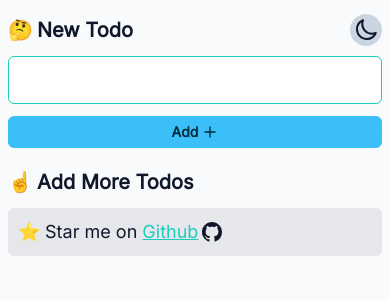
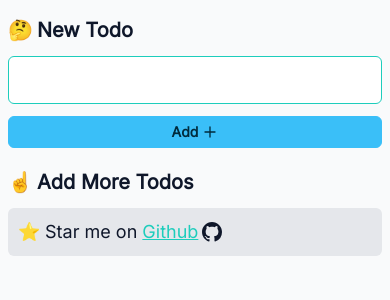
Before and after one commit to thuyencode/my-todo-app, a React (Vite) app: page / in a window 390 px wide. Shown: the top 300 px of the page. Built offline with nearby package versions, Linux system fonts and the light colour scheme; a web font is replaced by a local one.

Commit message:
Implement useContext API

```diff
--- a/src/App.jsx
+++ b/src/App.jsx
@@ -1,13 +1,11 @@
 /* eslint-disable no-undef */
 import NewTodoForm from './components/NewTodoForm'
 import TodoList from './components/TodoList'
-import ToggleDarkMode from './components/ToggleDarkMode'
 import { StateProvider } from './contexts/Context'
 
 function App () {
   return (
     <StateProvider>
-      <ToggleDarkMode />
       <NewTodoForm />
       <TodoList />
     </StateProvider>
--- a/src/components/ToggleDarkMode.jsx
+++ /dev/null
@@ -1,23 +0,0 @@
-import { useContext } from 'react'
-import Icon from './Icon'
-import { AppContext } from '../contexts/Context'
-
-function ToggleDarkMode () {
-  const {
-    darkMode,
-    toggleDarkMode
-  } = useContext(AppContext)
-
-  return (
-    <>
-      <button
-        className='absolute right-0 top-0 mr-2 mt-[14px] rounded-full bg-slate-300 p-1 hover:bg-slate-800 hover:text-white focus-visible:outline-none dark:bg-slate-800 dark:hover:bg-gray-50 dark:hover:text-slate-900 lg:mr-0'
-        onClick={() => toggleDarkMode()}
-      >
-        <Icon id={darkMode ? 'sun' : 'moon'} className='h-6 w-6 stroke-2' />
-      </button>
-    </>
-  )
-}
-
-export default ToggleDarkMode
--- a/src/contexts/Context.jsx
+++ b/src/contexts/Context.jsx
@@ -4,13 +4,10 @@ import PropTypes from 'prop-types'
 import { createContext, useEffect, useRef, useState } from 'react'
 
 const APP_ID = 'my-todo-app'
-const colorSchemeDark = window.matchMedia('(prefers-color-scheme: dark)')
 
 export const AppContext = createContext()
 
 export const StateProvider = ({ children }) => {
-  const isMounted = useRef(false)
-
   const [todos, setTodos] = useState(() => {
     const localValue = localStorage.getItem(APP_ID)
 
@@ -19,52 +16,9 @@ export const StateProvider = ({ children }) => {
     return JSON.parse(localValue)
   })
 
-  const [darkMode, setDarkMode] = useState(() => {
-    if (
-      localStorage.theme === 'dark' ||
-      (!('theme' in localStorage) && colorSchemeDark.matches)
-    ) {
-      return true
-    }
-
-    return false
-  })
-
   useEffect(() => {
     localStorage.setItem(APP_ID, JSON.stringify(todos))
   }, [todos])
-
-  useEffect(() => {
-    if (!isMounted.current) {
-      isMounted.current = true
-      return
-    }
-
-    if (darkMode) document.documentElement.classList.add('dark')
-    else document.documentElement.classList.remove('dark')
-  }, [darkMode])
-
-  useEffect(() => {
-    const matchColorScheme = () => {
-      if ('theme' in localStorage) return
-
-      if (colorSchemeDark.matches) document.documentElement.classList.add('dark')
-      else document.documentElement.classList.remove('dark')
-    }
-
-    colorSchemeDark.addEventListener('change', matchColorScheme)
-
-    return () => {
-      colorSchemeDark.removeEventListener('change', matchColorScheme)
-    }
-  })
-
-  const toggleDarkMode = () => {
-    const nextDarkMode = !darkMode
-
-    setDarkMode(nextDarkMode)
-    localStorage.theme = nextDarkMode ? 'dark' : 'light'
-  }
 
   const addTodo = (newTodo) => {
     setTodos((currentTodos) => {
@@ -99,10 +53,7 @@ export const StateProvider = ({ children }) => {
         todos,
         addTodo,
         toggleTodo,
-        deleteTodo,
-        darkMode,
-        setDarkMode,
-        toggleDarkMode
+        deleteTodo
       }}
     >
       {children}
--- a/tailwind.config.js
+++ b/tailwind.config.js
@@ -2,7 +2,6 @@
 /** @type {import('tailwindcss').Config} */
 export default {
   content: ['./index.html', './src/**/*.{js,ts,jsx,tsx}'],
-  darkMode: 'class',
   theme: {
     extend: {
       // height: {
```
Also changed, not shown: public/sprite.svg.
